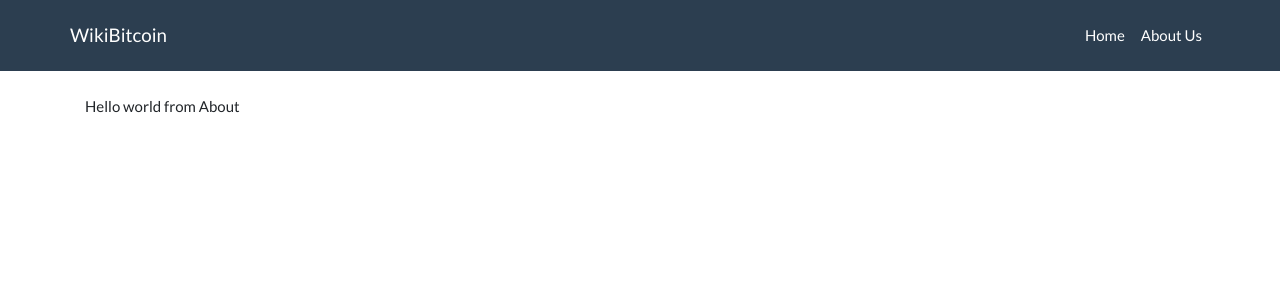
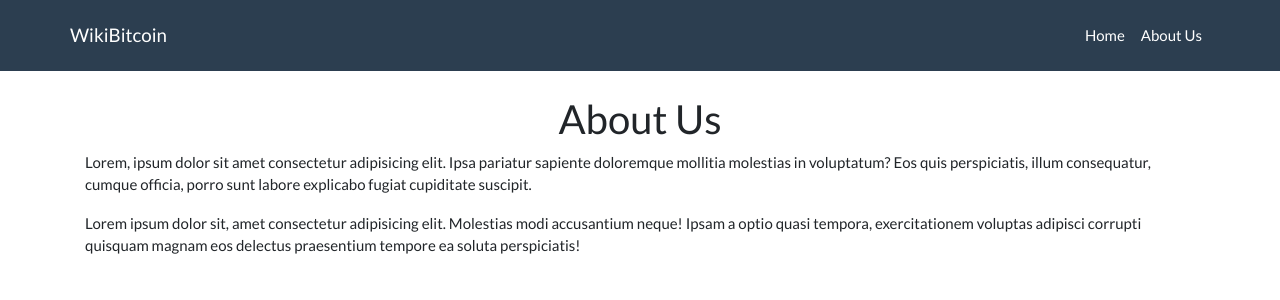
Before and after one commit to fr-me-jim/bitcoin_portal, a Next.js app: page /about in a window 1280 px wide. Shown: the top 300 px of the page. Built offline with nearby package versions, Linux system fonts and the light colour scheme.

Commit message:
added Events + Event componnets

```diff
--- a/components/News.js
+++ b/components/News.js
@@ -30,7 +30,7 @@ const News = ({news}) => {
                     <h3 className="card-title">{title}</h3>
                     <p className="card-text">{description}</p>
                     <p className="card-text">{source.name}</p>
-                    <a href={url} className="btn btn-success d-block">More</a>
+                    <a href={url} target="_blank" rel="noopener noreferrer" className="btn btn-success d-block">More</a>
                 </div>
             </div>
         </div>
--- a/pages/about.js
+++ b/pages/about.js
@@ -1,11 +1,23 @@
 import Master from '../components/Master';
 
 const About = () => (
-    <Master>
-        <div>
-            <p>Hello world from About</p>
-        </div>
-    </Master>
+  <Master>
+    <div>
+      <h2 className="text-center">About Us</h2>
+      <p>
+        Lorem, ipsum dolor sit amet consectetur adipisicing elit. Ipsa pariatur
+        sapiente doloremque mollitia molestias in voluptatum? Eos quis
+        perspiciatis, illum consequatur, cumque officia, porro sunt labore
+        explicabo fugiat cupiditate suscipit.
+      </p>
+      <p>
+        Lorem ipsum dolor sit, amet consectetur adipisicing elit. Molestias modi
+        accusantium neque! Ipsam a optio quasi tempora, exercitationem voluptas
+        adipisci corrupti quisquam magnam eos delectus praesentium tempore ea
+        soluta perspiciatis!
+      </p>
+    </div>
+  </Master>
 );
 
 export default About;
```
Also changed, not shown: components/Event.js (added, +26 -0 lines), components/Events.js (added, +15 -0 lines), pages/index.js (+12 -5 lines).
